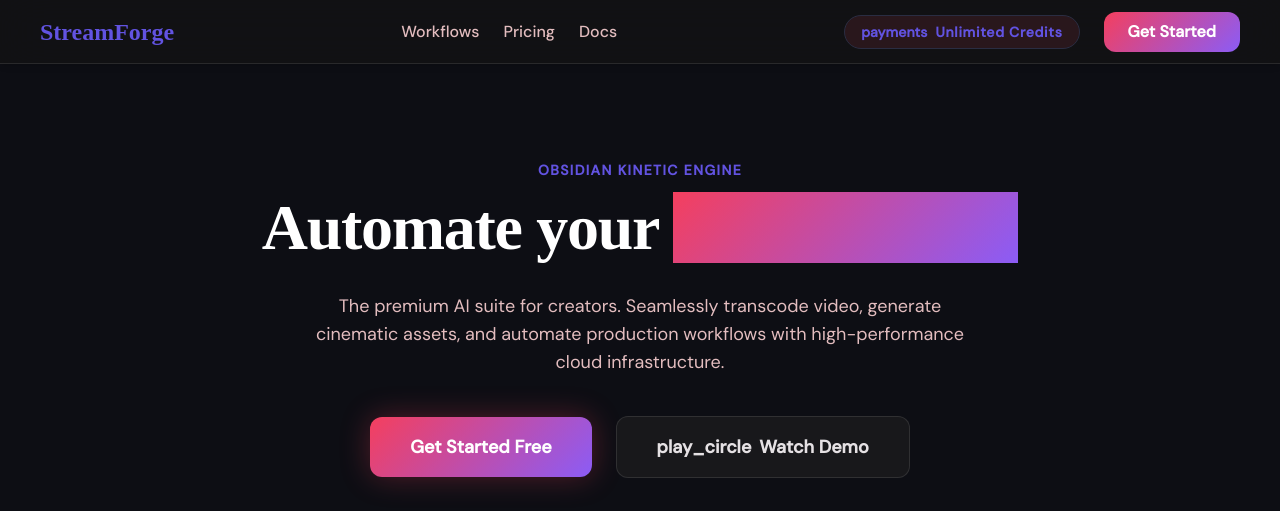
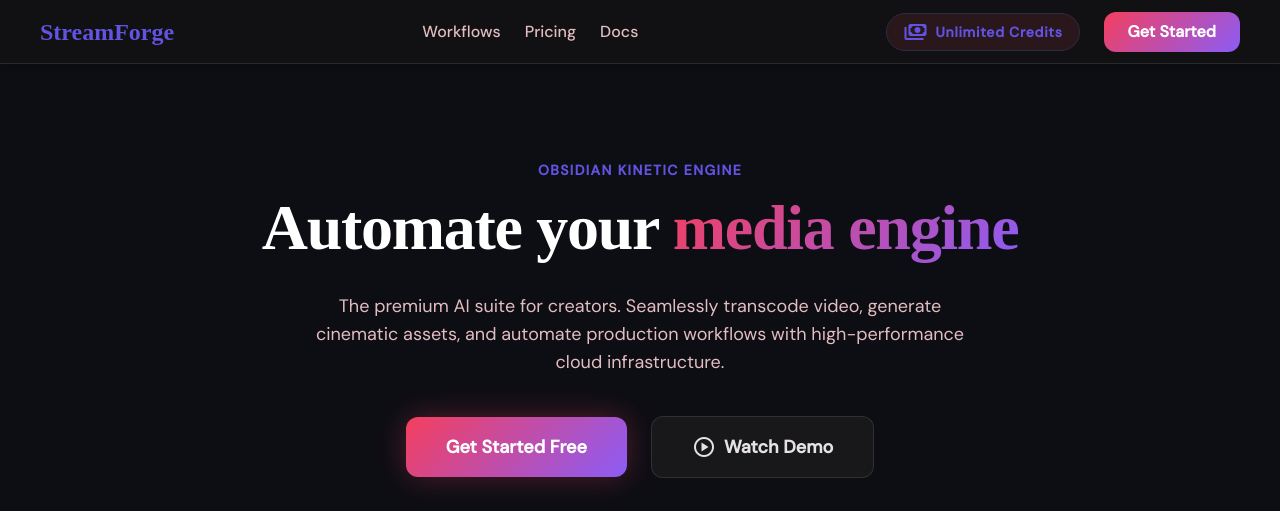
Before and after one commit to gourav3649/StreamForge, a Next.js app in the folder web/: page / in a window 1280 px wide. Shown: the top 511 px of the page. Built offline with nearby package versions, Linux system fonts and the light colour scheme; no server answers.

Commit message:
fix: load material symbols font and fix gradient clipping

```diff
--- a/web/src/app/globals.css
+++ b/web/src/app/globals.css
@@ -36,7 +36,7 @@
     border: 1px solid rgba(255, 255, 255, 0.1);
   }
   .kinetic-gradient, .primary-gradient {
-    background: linear-gradient(135deg, #F43F5E 0%, #8B5CF6 100%);
+    background-image: linear-gradient(135deg, #F43F5E 0%, #8B5CF6 100%);
   }
   .kinetic-glow {
     box-shadow: 0 0 30px 0 rgba(244, 63, 94, 0.15);
--- a/web/src/app/layout.tsx
+++ b/web/src/app/layout.tsx
@@ -27,6 +27,7 @@
           <link rel="preconnect" href="https://fonts.googleapis.com" />
           <link rel="preconnect" href="https://fonts.gstatic.com" crossOrigin="anonymous" />
           <link href="https://fonts.googleapis.com/css2?family=DM+Serif+Display:ital@0;1&family=DM+Sans:opsz,wght@9..40,400;9..40,500&display=swap" rel="stylesheet" />
+          <link href="https://fonts.googleapis.com/css2?family=Material+Symbols+Outlined:wght,FILL@100..700,0..1&display=swap" rel="stylesheet" />
         </head>
         <body className={`font-sans antialiased selection:bg-violet-500/30 selection:text-violet-200`}>
           <BillingProvider>
```
